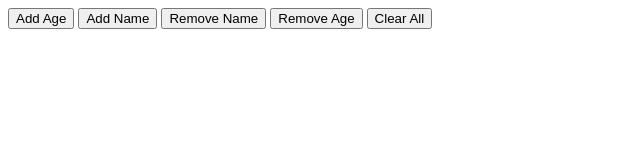
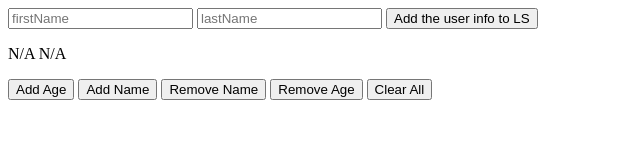
Before and after one commit to HasanMdKamrul/localStorageLevelOne, a plain HTML site: page index.html in a window 1280 px wide. Shown: the whole page, without its empty margins (0-640 px from the left). Drawn offline with Linux system fonts and the light colour scheme.

Commit message:
Level One task completed

```diff
--- a/index.html
+++ b/index.html
@@ -7,6 +7,13 @@
     <title>LocalStorageLevelOne</title>
   </head>
   <body>
+    <!-- User Info Field -->
+    <section>
+      <input id="first-name" type="text" placeholder="firstName" />
+      <input id="last-name" type="text" placeholder="lastName" />
+      <button onclick="userInfoHandler()">Add the user info to LS</button>
+      <p id="display-user"></p>
+    </section>
     <section>
       <button onclick="addAge()">Add Age</button>
       <button onclick="addName()">Add Name</button>
--- a/js/levelOne.js
+++ b/js/levelOne.js
@@ -29,3 +29,57 @@ const removeName = ()=> removeItemFromLs('name');
 // ** remove age
 
 const removeAge = ()=> removeItemFromLs('age');
+
+// ** Store the userInfo as key-> userInfo:{'firstName':'Jhon','lastName':'Doe'}-> value
+
+// ** get the userInfo object like string if existed
+
+const getUserInfo = ()=>{
+    const userInfo = localStorage.getItem('user');
+    const userObject = JSON.parse(userInfo);
+
+    let userInfoObject = {};
+
+    userObject && (userInfoObject = userObject);
+
+    return userInfoObject;
+};
+
+// ** Set the key value as userInfo
+
+const userInfoHandler = ()=>{
+    // ** get the prior user info
+    const user = getUserInfo();
+
+    user['firstName'] = document.getElementById('first-name').value
+    user['lastName'] = document.getElementById('last-name').value
+
+    const {firstName,lastName} = user;
+
+    displayUser(firstName,lastName)
+
+    const userStringyfied = JSON.stringify(user)
+
+    localStorage.setItem('user',userStringyfied)
+};
+
+// userInfoHandler();
+
+// ** display user
+
+const displayUser = (firstName,lastName)=>{
+    document.getElementById('display-user').innerText = `${firstName} ${lastName}`
+}
+
+// ** Display user from localStorage
+
+const displayUserInfo = ()=>{
+    const getUser = getUserInfo();
+    // console.log(getUser)
+    const {firstName,lastName} = getUser;
+
+    document.getElementById('display-user').innerText = `${firstName ? firstName : "N/A"} ${lastName ? lastName : "N/A"}`
+
+};
+
+displayUserInfo()
```
